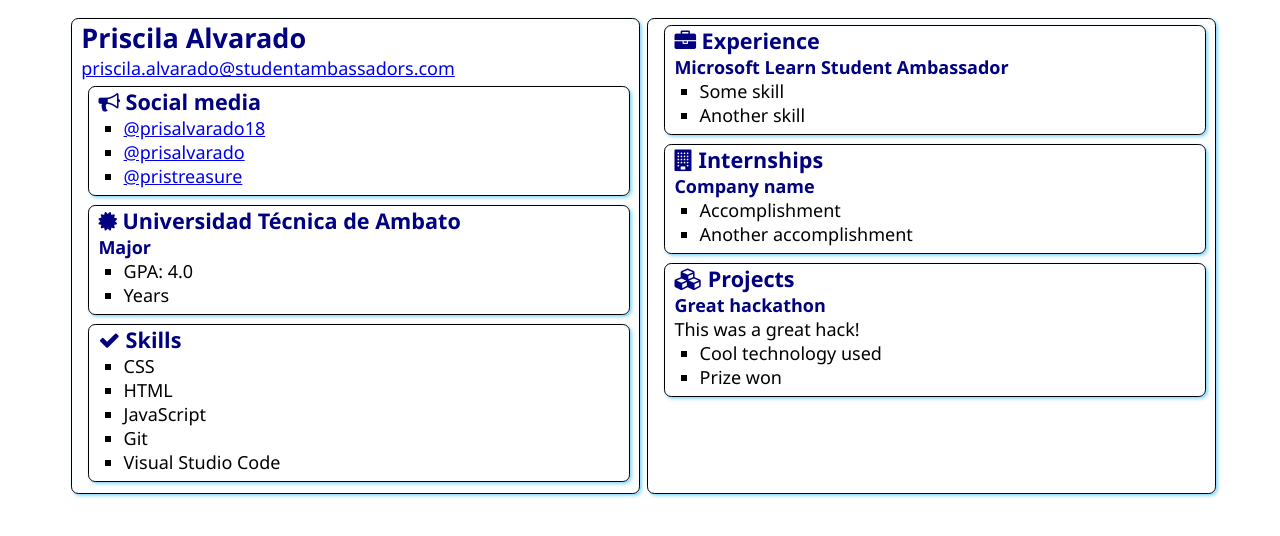
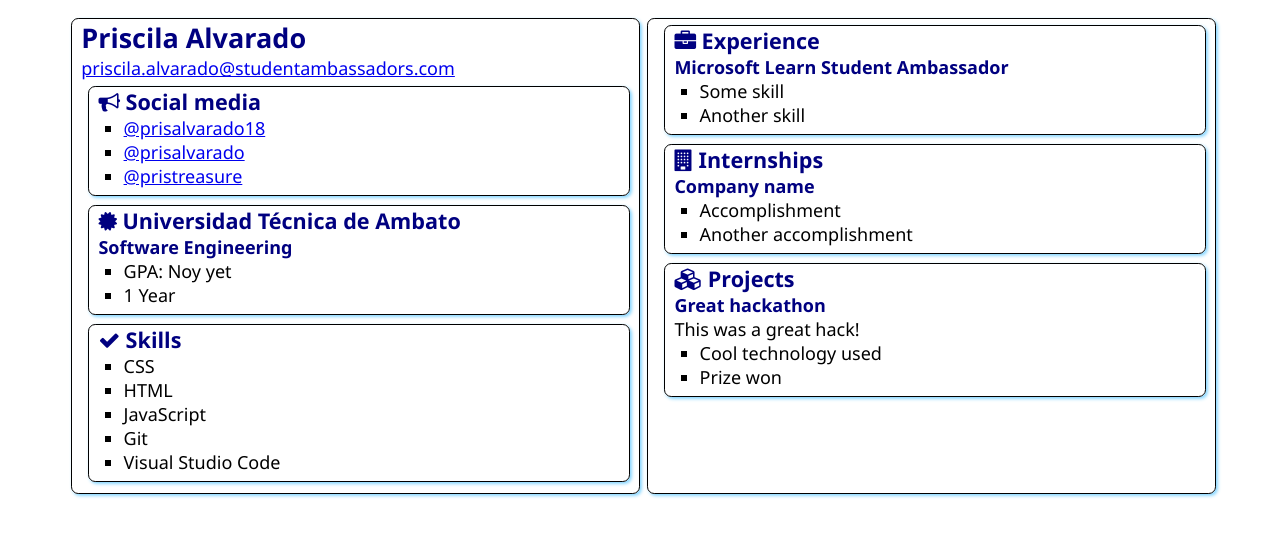
Before and after one commit to prisalvarado18/SATechnicalOnboarding, a plain HTML site: page src/index.html in a window 1280 px wide. Drawn offline with Linux system fonts and the light colour scheme.

Commit message:
Added school information
I added my school information.

```diff
--- a/src/index.html
+++ b/src/index.html
@@ -33,10 +33,10 @@
                         <i class="fa fa-certificate" aria-hidden="true"></i>
                         Universidad Técnica de Ambato
                     </h2>
-                    <h3>Major</h3>
+                    <h3>Software Engineering</h3>
                     <ul>
-                        <li>GPA: 4.0</li>
-                        <li>Years</li>
+                        <li>GPA: Noy yet</li>
+                        <li>1 Year</li>
                     </ul>
                 </div>
             </section>
```
